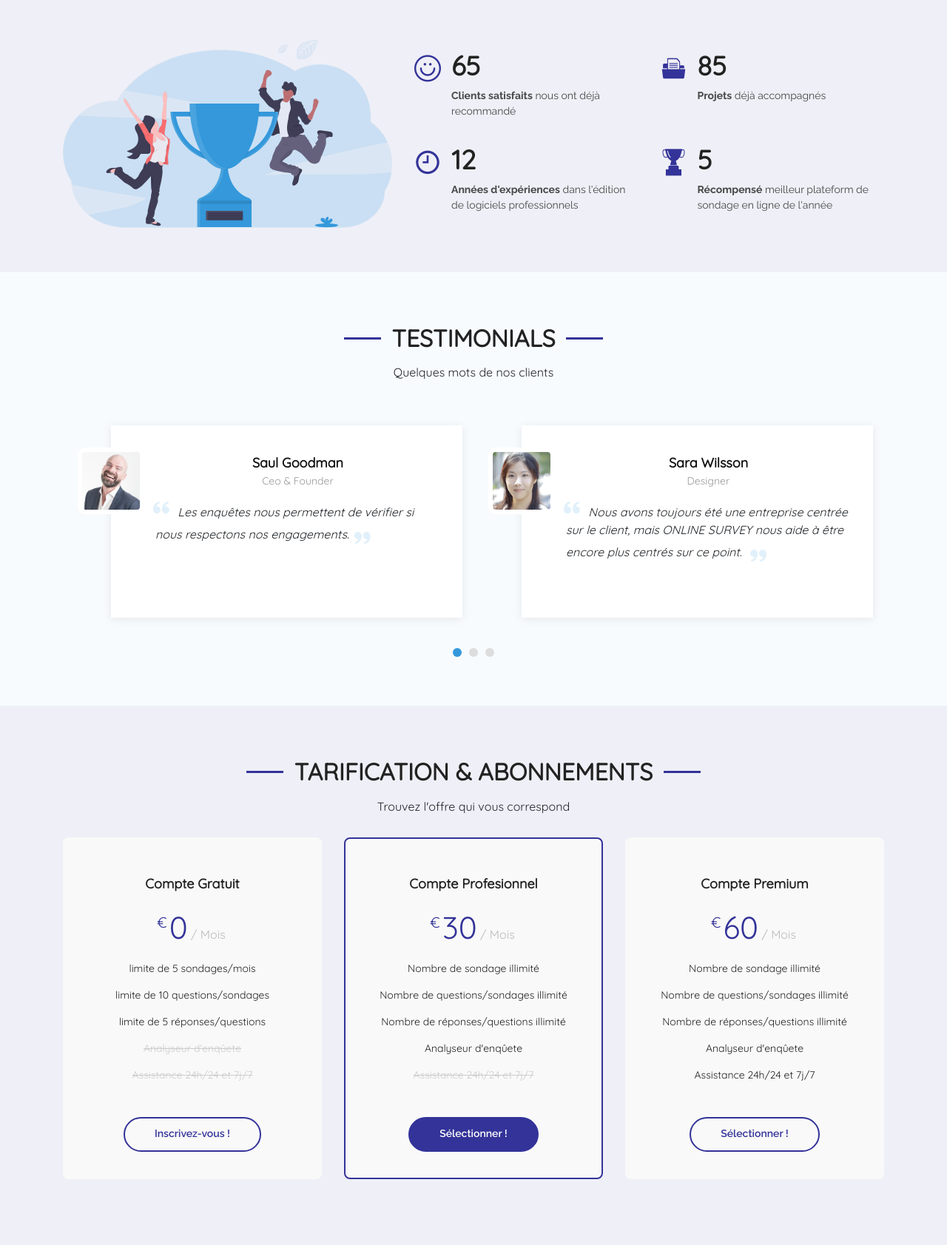
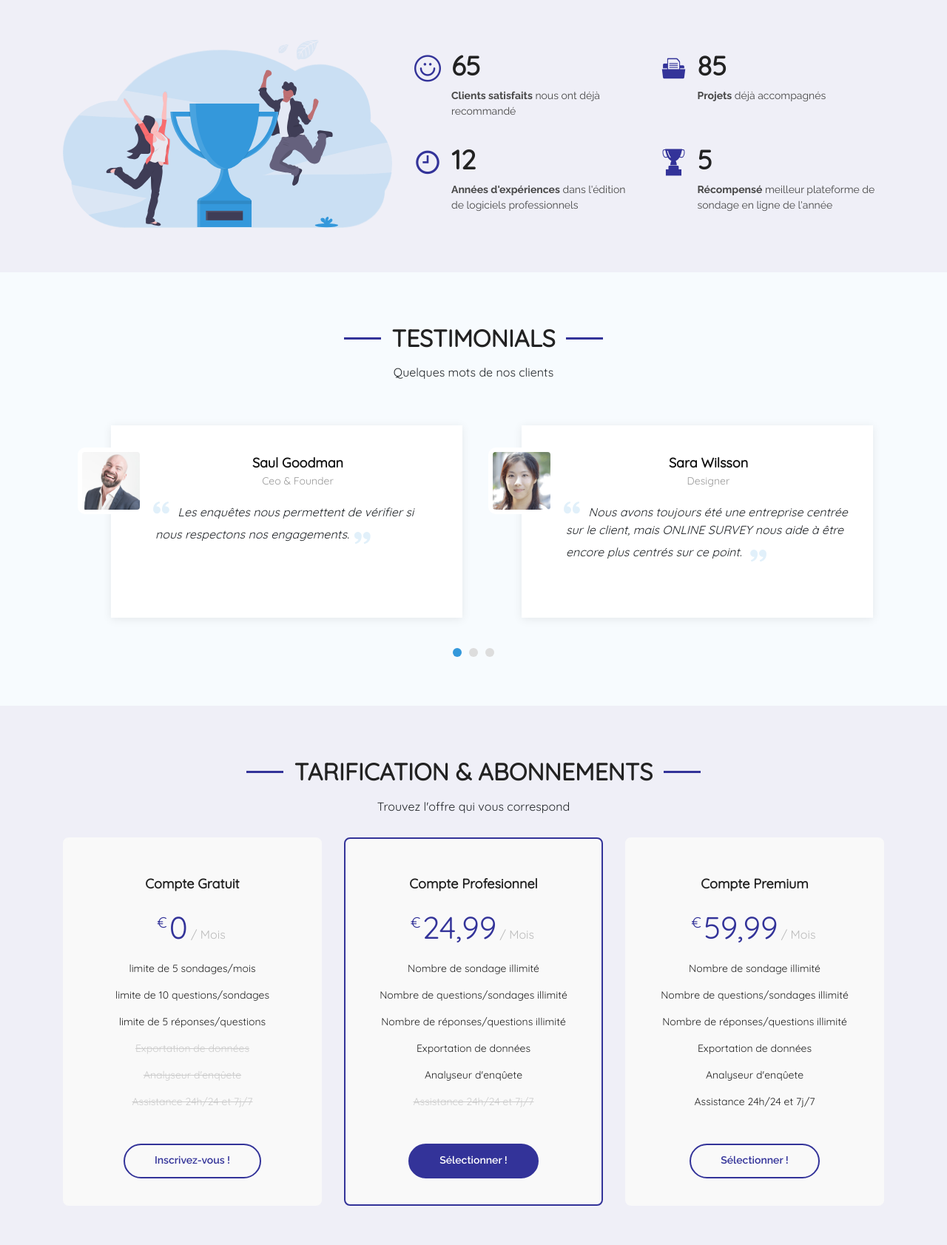
Before and after one commit to AlexandreZT/Online-Survey, a PHP site: page / in a window 1280 px wide. Shown: the part 1092-2775 px from the top of the page at 74% size. Run offline with PHP 8.4, Linux system fonts and the light colour scheme.

Commit message:
qlqs modifs index

```diff
--- a/OnlineSurvey/website/index.php
+++ b/OnlineSurvey/website/index.php
@@ -217,7 +217,7 @@
                   <div class="count-box">
                     <i class="icofont-award"></i>
                     <span data-toggle="counter-up">5</span>
-                    <p><strong>Récompensé</strong> meilleur plateform de sondage en ligne de l'année</p>
+                    <p><strong>Récompensé</strong> meilleur plateforme de sondage en ligne de l'année</p>
                   </div>
                 </div>
               </div>
@@ -324,6 +324,7 @@
                 <li>limite de 5 sondages/mois</li>
                 <li>limite de 10 questions/sondages</li>
                 <li>limite de 5 réponses/questions</li>
+                <li class="na">Exportation de données</li>
                 <li class="na">Analyseur d'enqûete</li>
                 <li class="na">Assistance 24h/24 et 7j/7</li>
               </ul>
@@ -336,11 +337,12 @@
           <div class="col-lg-4 col-md-6 mt-4 mt-md-0">
             <div class="box recommended" data-aos="zoom-in" data-aos-delay="100">
               <h3>Compte Profesionnel</h3>
-              <h4><sup>€</sup>30<span> / Mois</span></h4>
+              <h4><sup>€</sup>24,99<span> / Mois</span></h4>
               <ul>
                 <li>Nombre de sondage illimité</li>
                 <li>Nombre de questions/sondages illimité</li>
                 <li>Nombre de réponses/questions illimité</li>
+                <li>Exportation de données</li>
                 <li>Analyseur d'enqûete</li>
                 <li class="na">Assistance 24h/24 et 7j/7</li>
               </ul>
@@ -353,11 +355,12 @@
           <div class="col-lg-4 col-md-6 mt-4 mt-lg-0">
             <div class="box" data-aos="zoom-in-left" data-aos-delay="200">
               <h3>Compte Premium</h3>
-              <h4><sup>€</sup>60<span> / Mois</span></h4>
+              <h4><sup>€</sup>59,99<span> / Mois</span></h4>
               <ul>
-              <li>Nombre de sondage illimité</li>
+                <li>Nombre de sondage illimité</li>
                 <li>Nombre de questions/sondages illimité</li>
                 <li>Nombre de réponses/questions illimité</li>
+                <li>Exportation de données</li>
                 <li>Analyseur d'enqûete</li>
                 <li>Assistance 24h/24 et 7j/7</li>
               </ul>
```
Also changed, not shown: 1 other file.
